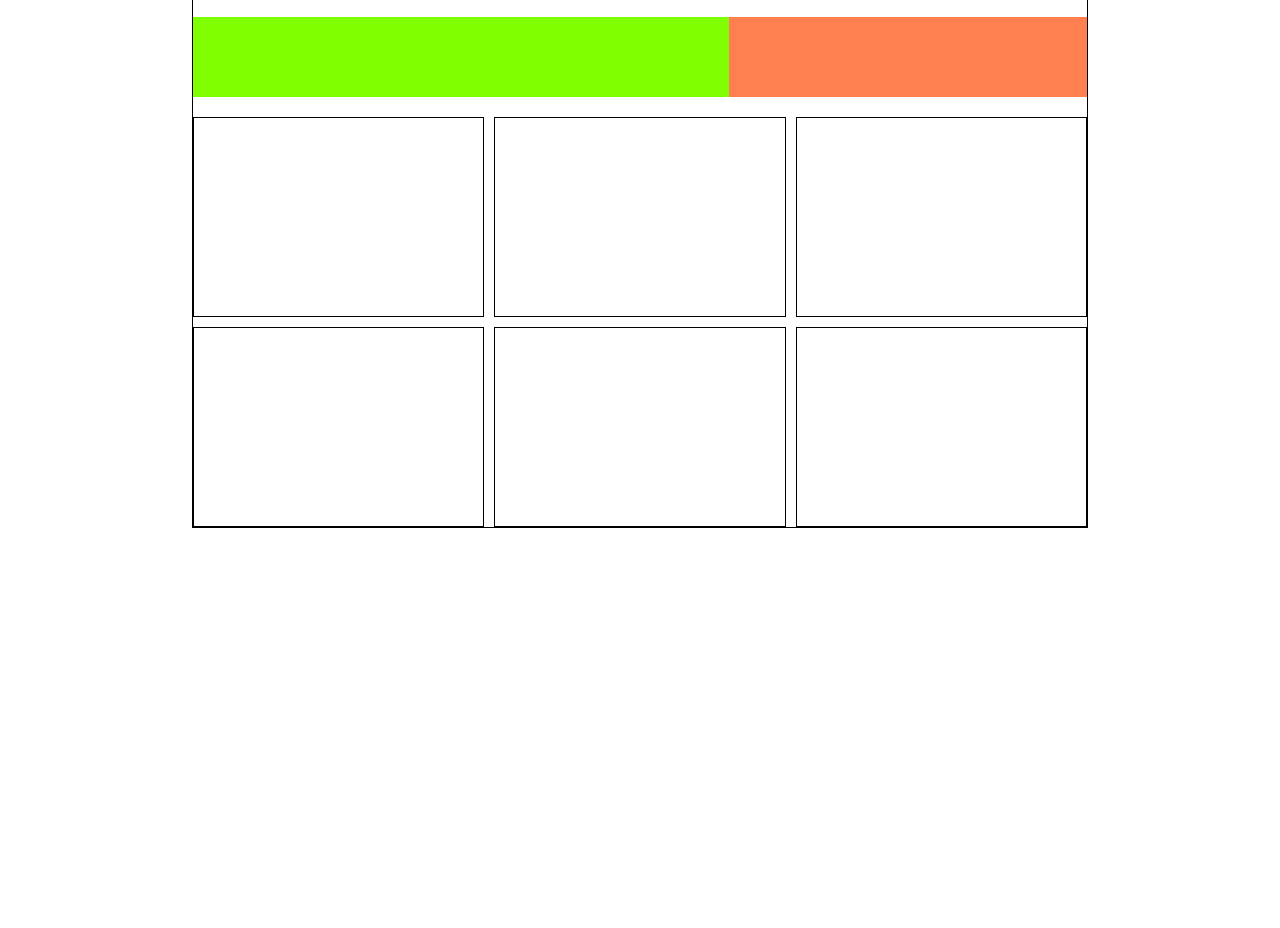
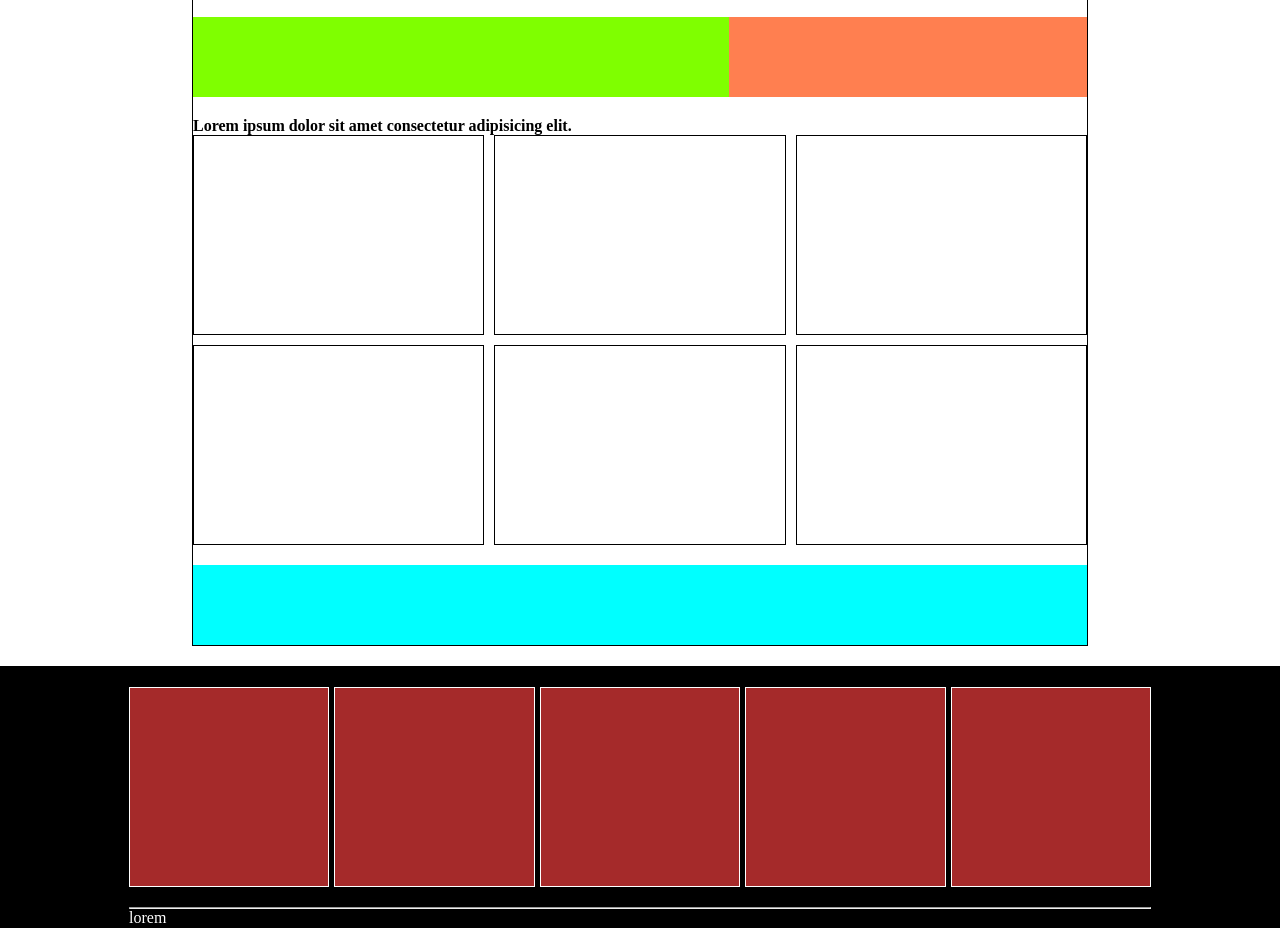
Before and after one commit to angeloalmanza/htmlcss-dropbox, a plain HTML site: page index.html in a window 1280 px wide. Shown: the part 570-1498 px from the top of the page. Before the commit the page ends 1098 px from the top, so only its background shows below. Drawn offline with Linux system fonts and the light colour scheme.

Commit message:
feat: implementazione last section e footer

```diff
--- a/css/style.css
+++ b/css/style.css
@@ -44,6 +44,14 @@
     gap: 10px;
 }
 
+.p-20{
+    padding-top: 20px;
+}
+
+.pb-20{
+    padding-bottom: 20px;
+}
+
 /* HEADER */
 .header{
     /* debug */
@@ -58,10 +66,6 @@
 }
 
 /* MAIN */
-.p-20{
-    padding-top: 20px;
-}
-
 .col-40{
     /* debug */
     width: 40%;
@@ -88,3 +92,23 @@
     border: 1px solid black;
     min-height: 200px;
 }
+
+.col-100{
+    width: 100%;
+    /* debug */
+    background-color: aqua;
+}
+
+/* FOOTER */
+.color{
+    background-color: black;
+    color: white;
+}
+
+.col-footer{
+    width: calc((100% - 20px) / 5);
+    /* debug */
+    background-color: brown;
+    border: 1px solid white;
+    min-height: 200px;
+}
--- a/index.html
+++ b/index.html
@@ -59,6 +59,7 @@
                 </section>
                 <!-- Third section -->
                 <section class="p-20">
+                    <h4>Lorem ipsum dolor sit amet consectetur adipisicing elit.</h4>
                     <div class="row gap">
                         <div class="col"></div>
                         <div class="col"></div>
@@ -68,13 +69,33 @@
                         <div class="col"></div>
                     </div>
                 </section>
+                <!-- last section -->
+                 <section class="p-20">
+                    <div class="row">
+                        <div class="col-100"></div>
+                    </div>
+                 </section>
             </div>
           </section>
     </main>
     <!-- /Main -->
 
     <!-- Footer -->
-    <footer></footer>
+    <footer class="p-20">
+        <section class="p-20 color">
+            <div class="container">
+                <div class="row pb-20">
+                    <div class="col-footer"></div>
+                    <div class="col-footer"></div>
+                    <div class="col-footer"></div>
+                    <div class="col-footer"></div>
+                    <div class="col-footer"></div>
+                </div>
+                <hr>
+                <span>lorem</span>
+            </div>
+        </section>
+    </footer>
     <!-- /Footer -->
 </body>
 </html>
```
